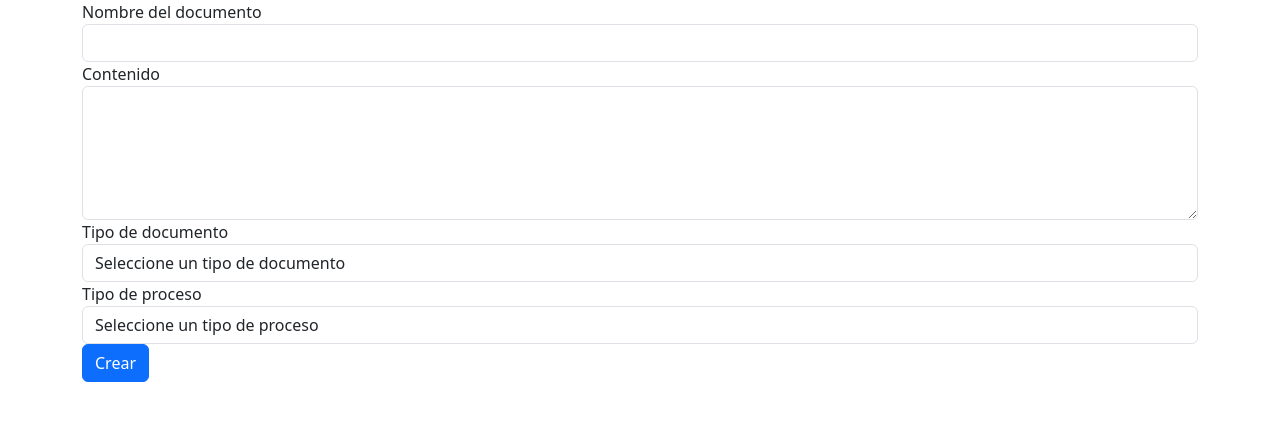
After one commit to SrMudblood/prueba-tecnica-documents-crud-php-dev-innclod, a PHP site: template views/pages/createDocument.page.php in a window 1280 px wide. The commit adds this page. Shown: the top 421 px of the page. Run offline with PHP 8.4, Linux system fonts and the light colour scheme; the template is opened without the code that fills it, so the values that code supplies are empty; some libraries are stand-ins or nearby versions.

Commit message:
Agregado la funcionalidad para crear un nuevo documento en la base de datos

```diff
--- /dev/null
+++ b/views/pages/createDocument.page.php
@@ -0,0 +1,41 @@
+<!DOCTYPE html>
+<html lang="es">
+<?php
+
+include 'views/includes/config_head.layout.php'; ?>
+
+<body>
+    <div class="container">
+        <form action="/createDocument/create" method="post">
+            <div class="form-group">
+                <label for="docNombre">Nombre del documento</label>
+                <input type="text" class="form-control" id="docNombre" name="docNombre" required>
+            </div>
+            <div class="form-group">
+                <label for="docContenido">Contenido</label>
+                <textarea class="form-control" id="docContenido" name="docContenido" rows="5" required></textarea>
+            </div>
+            <div class="form-group">
+                <label for="docIdTipo">Tipo de documento</label>
+                <select class="form-control" id="docIdTipo" name="docIdTipo">
+                    <option value="0">Seleccione un tipo de documento</option>
+                    <?php foreach ($docsTypes as $tipo) : ?>
+                        <option value="<?= $tipo->TIP_ID ?>"><?= $tipo->TIP_NOMBRE ?></option>
+                    <?php endforeach; ?>
+                </select>
+            </div>
+            <div class="form-group">
+                <label for="docIdProceso">Tipo de proceso</label>
+                <select class="form-control" id="docIdProceso" name="docIdProceso">
+                    <option value="0">Seleccione un tipo de proceso</option>
+                    <?php foreach ($docsProcesses as $proceso) : ?>
+                        <option value="<?= $proceso->PRO_ID ?>"><?= $proceso->PRO_NOMBRE ?></option>
+                    <?php endforeach; ?>
+                </select>
+            </div>
+            <button type="submit" class="btn btn-primary">Crear</button>
+        </form>
+    </div>
+</body>
+
+</html>
```
Also changed, not shown: controllers/createDocument.controller.php (added, +41 -0 lines), controllers/documents.controller.php (+12 -2 lines), index.php (+3 -22 lines).
